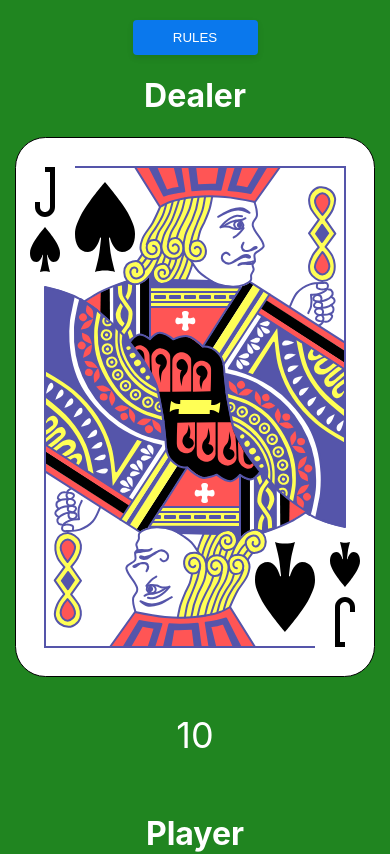
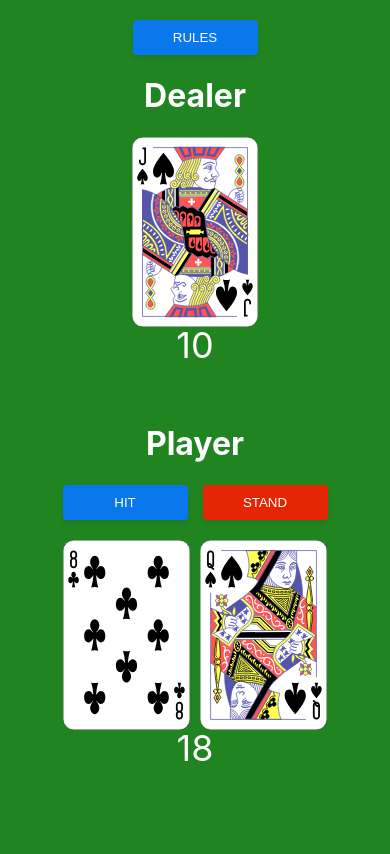
Before and after one commit to LuigiP2404/BlackJack, a React (Create React App) app: page / in a window 390 px wide. Shown: the top 854 px of the page. Built offline with nearby package versions, Linux system fonts and the light colour scheme.

Commit message:
fixed UI

```diff
--- a/package.json
+++ b/package.json
@@ -1,7 +1,7 @@
 {
   "name": "blackjack",
   "version": "0.1.0",
-  "homepage": "https://luigip2404.github.io/blackjack",
+  "homepage": "https://luigip2404.github.io/BlackJack",
   "private": true,
   "dependencies": {
     "@testing-library/jest-dom": "^5.16.4",
--- a/src/components/BlackJack.tsx
+++ b/src/components/BlackJack.tsx
@@ -266,7 +266,7 @@ const BlackJack = () => {
                         <h1 className="text-center">Dealer</h1>
                         <div className="cards-container">
                             {dealerCards.map((card: string) => (
-                                <img src={`/assets/img/cards/${card}.svg`} alt="" key={card} className="bj-card" />
+                                <img src={`BlackJack/assets/img/cards/${card}.svg`} alt="" key={card} className="bj-card" />
                             ))}
                         </div>
                         <p>{dealerTotal}</p>
@@ -279,7 +279,7 @@ const BlackJack = () => {
                         </div>
                         <div className="cards-container">
                             {playerCards.map((card: string) => (
-                                <img src={`/assets/img/cards/${card}.svg`} alt="" key={card} className="bj-card" />
+                                <img src={`BlackJack/assets/img/cards/${card}.svg`} alt="" key={card} className="bj-card" />
                             ))}
                         </div>
                         <p>{playerTotal}</p>
--- a/src/index.css
+++ b/src/index.css
@@ -42,6 +42,7 @@ code {
 
 .bj-card {
   width: auto;
+  height: 190px;
 }
 
 #root, .container {
@@ -172,7 +173,7 @@ code {
   flex-wrap: wrap;
   justify-content: center;
   gap: 10px;
-  min-height: 180px;
+  height: 190px;
 }
 
 @media all and (max-width: 768px) {
@@ -191,7 +192,7 @@ code {
   }
 
   .cards-container {
-    min-height: 150px;
+    height: 150px;
   }
 
   body {
```
